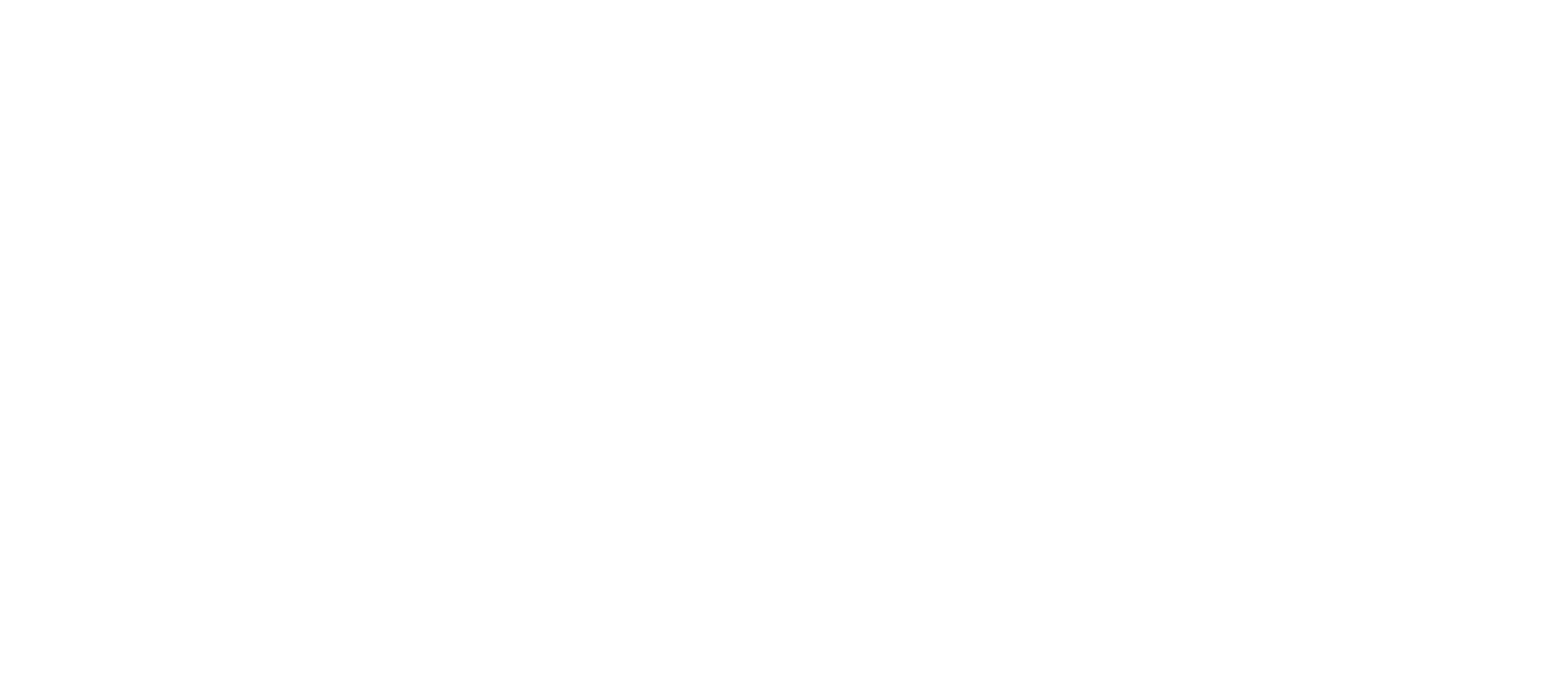
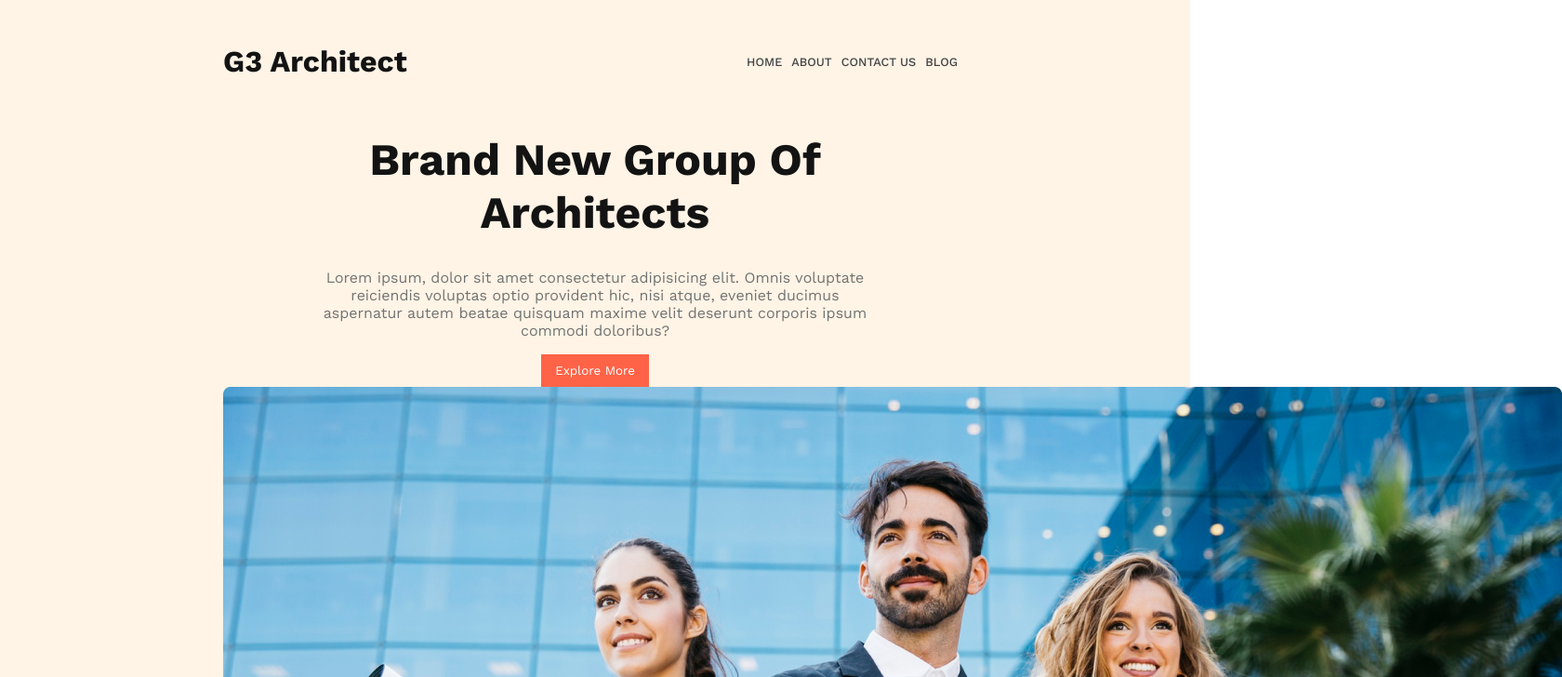
Before and after one commit to mamunurrashid01/architech-website, a plain HTML site: page index.html in a window 1280 px wide. Shown: the top 728 px of the page at 93% size, 1680 px wide, since content can reach past the window. Drawn offline with nearby package versions, Linux system fonts and the light colour scheme.

Commit message:
banner content added

```diff
--- a/css/style.css
+++ b/css/style.css
@@ -0,0 +1,61 @@
+/*shared style start*/
+
+@import url('https://fonts.googleapis.com/css2?family=Lato:wght@400;700&family=Work+Sans:wght@400;500;600;700&display=swap');
+body{
+    margin: 0;
+    padding: 0;
+}
+*{
+    font-family: 'Lato', sans-serif;
+    font-family: 'Work Sans', sans-serif;
+
+}
+.btn-primary{
+    background-color: tomato;
+    border: none;
+    padding: 10px 15px;
+    color: #fff;
+}
+/*shared style end*/
+header{
+    background-color: rgba(255, 144, 14, 0.10);
+    padding: 20px 240px;
+}
+.nav-title{
+    font-size: 2rem;
+    font-family: 'Work Sans', sans-serif;
+    font-weight: 700;
+    color: #131313;
+}
+nav{
+    display: flex;
+    justify-content: space-between;
+    align-items: center;
+}
+ul{
+    display: flex;
+}
+ul li{
+    list-style: none;
+    margin-right:10px;
+}
+ul li a{
+    text-decoration: none;
+    text-transform: uppercase;
+    font-size: 0.8rem;
+    font-weight: 500;
+    color: #424242;
+}
+.banner-content{
+    max-width: 600px;
+    margin:0 auto;
+    text-align: center;
+}
+.banner-title{
+    font-size: 3rem;
+    font-weight: 700;
+    color: #131313;
+}
+.banner-description{
+    color: #727272;
+}
--- a/index.html
+++ b/index.html
@@ -8,7 +8,25 @@
 </head>
 <body>
     <!----------header area start------------>
-    <header></header>
+    <header>
+        <nav>
+            <h1 class="nav-title">G3 Architect</h1>
+            <ul>
+                <li><a href="">home</a></li>
+                <li><a href="">about</a></li>
+                <li><a href="">contact us</a></li>
+                <li><a href="">blog</a></li>
+            </ul>
+        </nav>
+        <div class="banner-section">
+           <div class="banner-content">
+            <h1 class="banner-title">Brand New Group Of Architects</h1>
+            <p class="banner-description">Lorem ipsum, dolor sit amet consectetur adipisicing elit. Omnis voluptate reiciendis voluptas optio provident hic, nisi atque, eveniet ducimus aspernatur autem beatae quisquam maxime velit deserunt corporis ipsum commodi doloribus?</p>
+            <button class="btn-primary">Explore More</button>
+           </div>
+            <img src="./images/banner.png" alt="image">
+        </div>
+    </header>
     <!----------header area end------------>
 
     <!----------main area start------------>
```
